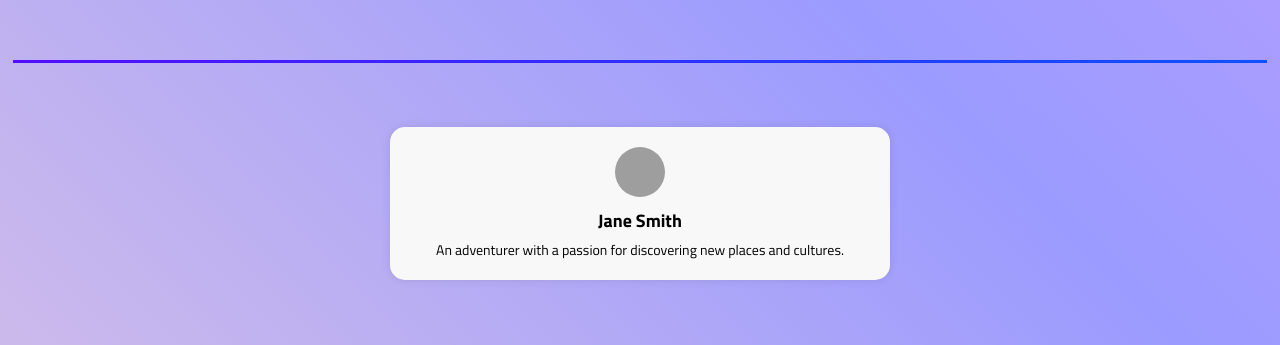
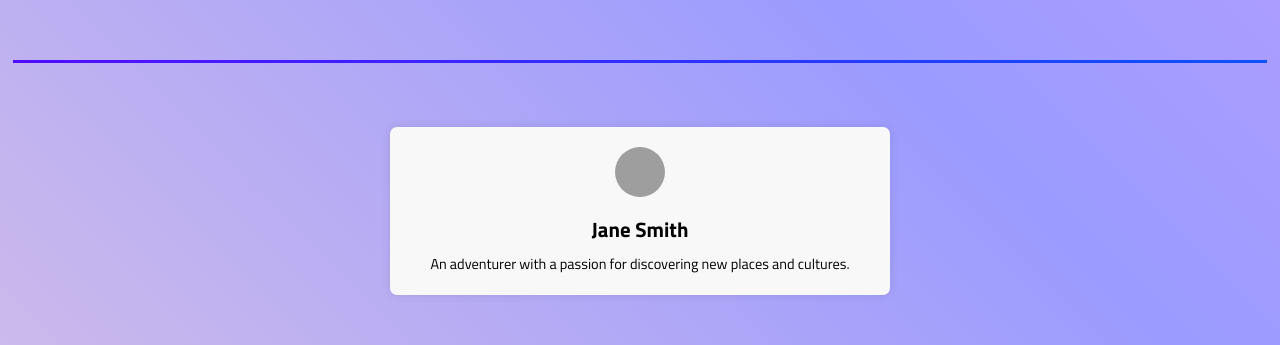
Before and after one commit to Josekariz/stmonic, a React (Create React App) app: page / in a window 1280 px wide. Shown: the part 1920-2265 px from the top of the page. Built offline with nearby package versions, Linux system fonts and the light colour scheme; grey boxes are pictures that could not be loaded.

Commit message:
increase transition time and reduce border radius

```diff
--- a/src/homepage/TestimonialSlider.css
+++ b/src/homepage/TestimonialSlider.css
@@ -7,15 +7,15 @@
 
 .testimonial-card {
     display: none;
-    width: 100%;
-    max-width: 500px;
-    padding: 20px;
+    width: 80%;
+    max-width: 500px; /* Set a maximum width for larger screens */
+    padding: 2.5vh; /* Use vh unit for padding */
     margin: 0 auto;
     text-align: center;
-    transition: opacity 0.5s;
-    background-color: #f8f8f8; /* Whitish background color */
-    border-radius: 15px; /* Added border-radius */
-    box-shadow: 0 0 10px rgba(0, 0, 0, 0.1); /* Added a slight shadow */
+    transition: opacity 5s;
+    background-color: #f8f8f8;
+    border-radius: 7px;
+    box-shadow: 0 0 10px rgba(0, 0, 0, 0.1);
 }
 
 .testimonial-card.active {
@@ -28,7 +28,7 @@
     height: 50px;
     border-radius: 50%;
     overflow: hidden;
-    margin: 0 auto 10px;
+    margin: 0 auto 2vh; /* Use vh unit for margin */
 }
 
 .testimonial-image img {
@@ -38,14 +38,14 @@
 }
 
 .testimonial-name {
-    font-size: 18px;
+    font-size: 2.6vh; /* Use vh unit for font size */
     font-weight: bold;
     color: black;
-    margin: 5px 0;
+    margin: 1vh 0; /* Use vh unit for margin */
 }
 
 .testimonial-description {
-    font-size: 14px;
+    font-size: 1.8vh; /* Use vh unit for font size */
     margin: 0;
     color: black;
 }
```
Lines whose indentation alone changed are shown as unchanged.
